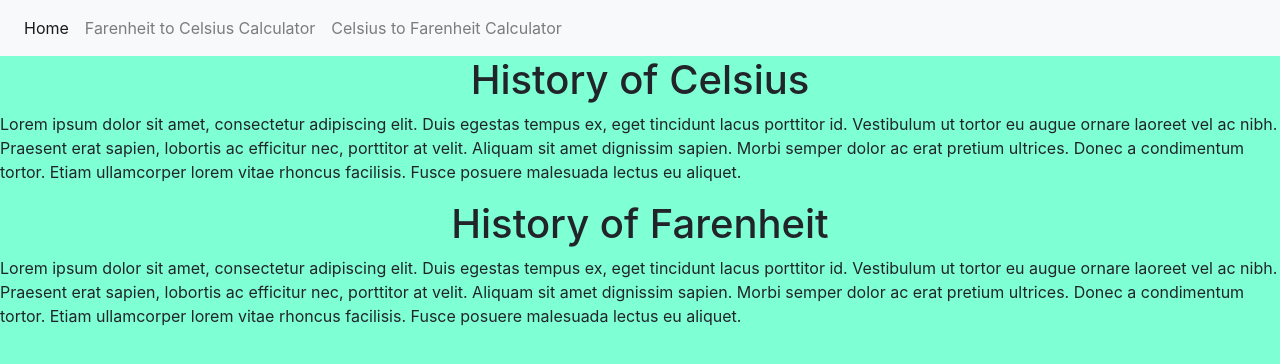
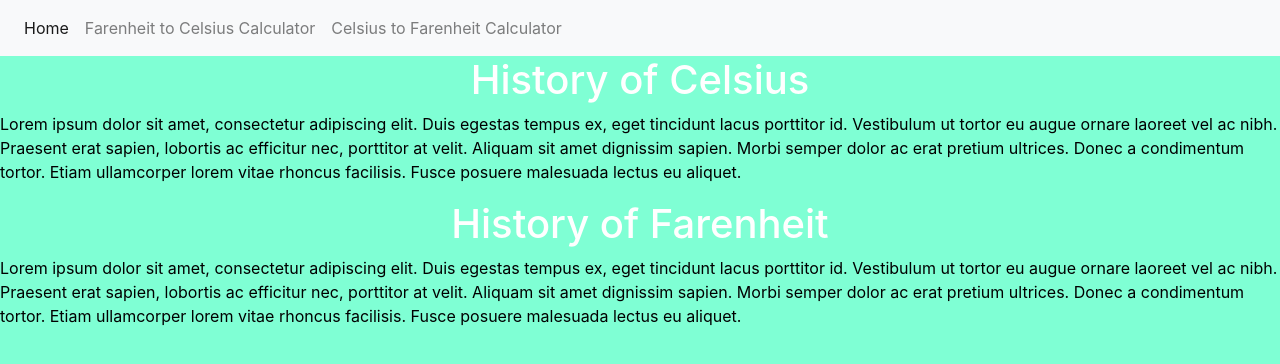
Before and after one commit to iabonirob/Temp_Calc, a plain HTML site: page index.html in a window 1280 px wide. Drawn offline with nearby package versions, Linux system fonts and the light colour scheme.

Commit message:
third commit

```diff
--- a/index.css
+++ b/index.css
@@ -2,3 +2,11 @@
 body{
     background-color: aquamarine;
 }
+
+h1{
+    color: #ffffff;
+}
+
+p{
+    color: black;
+}
```
